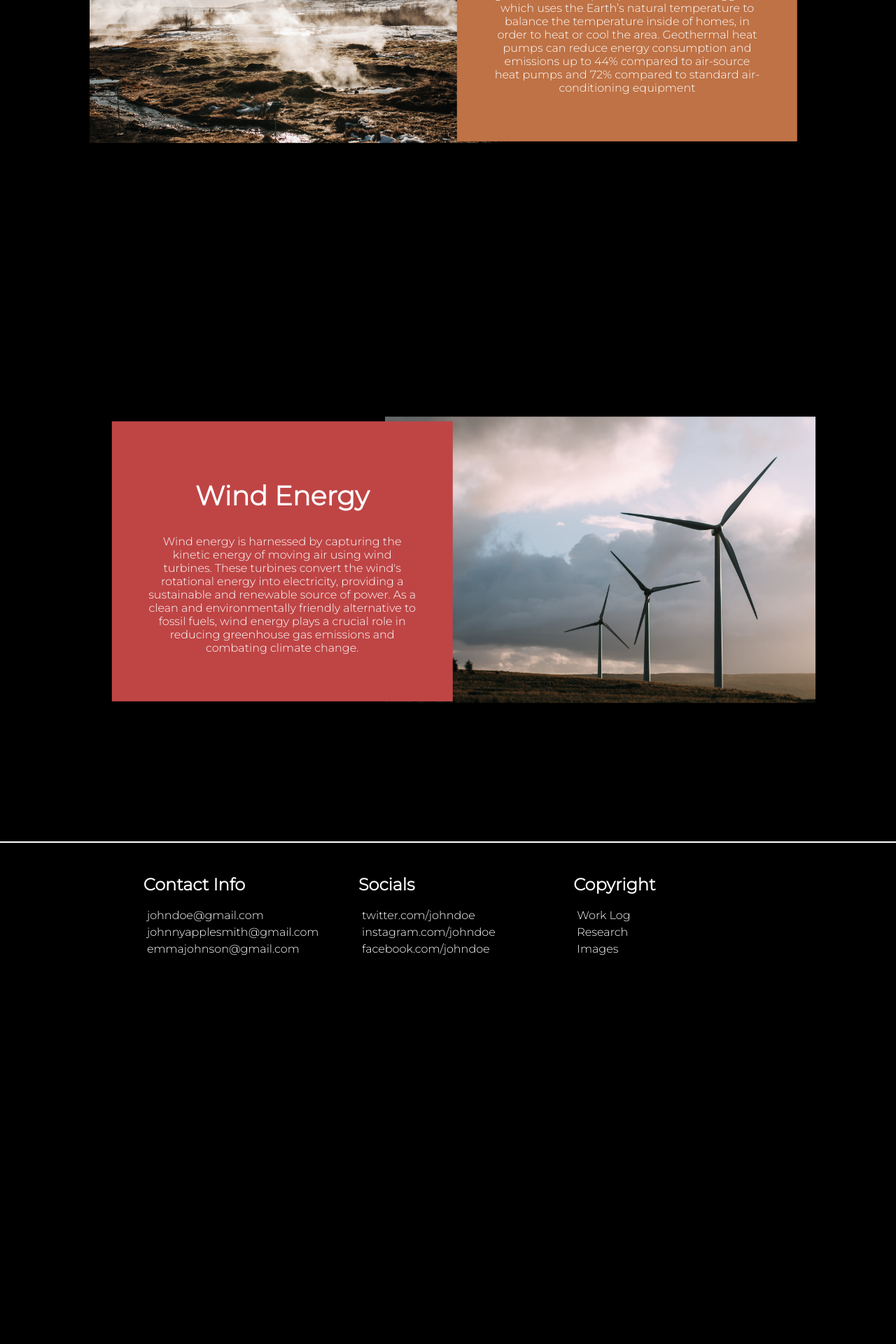
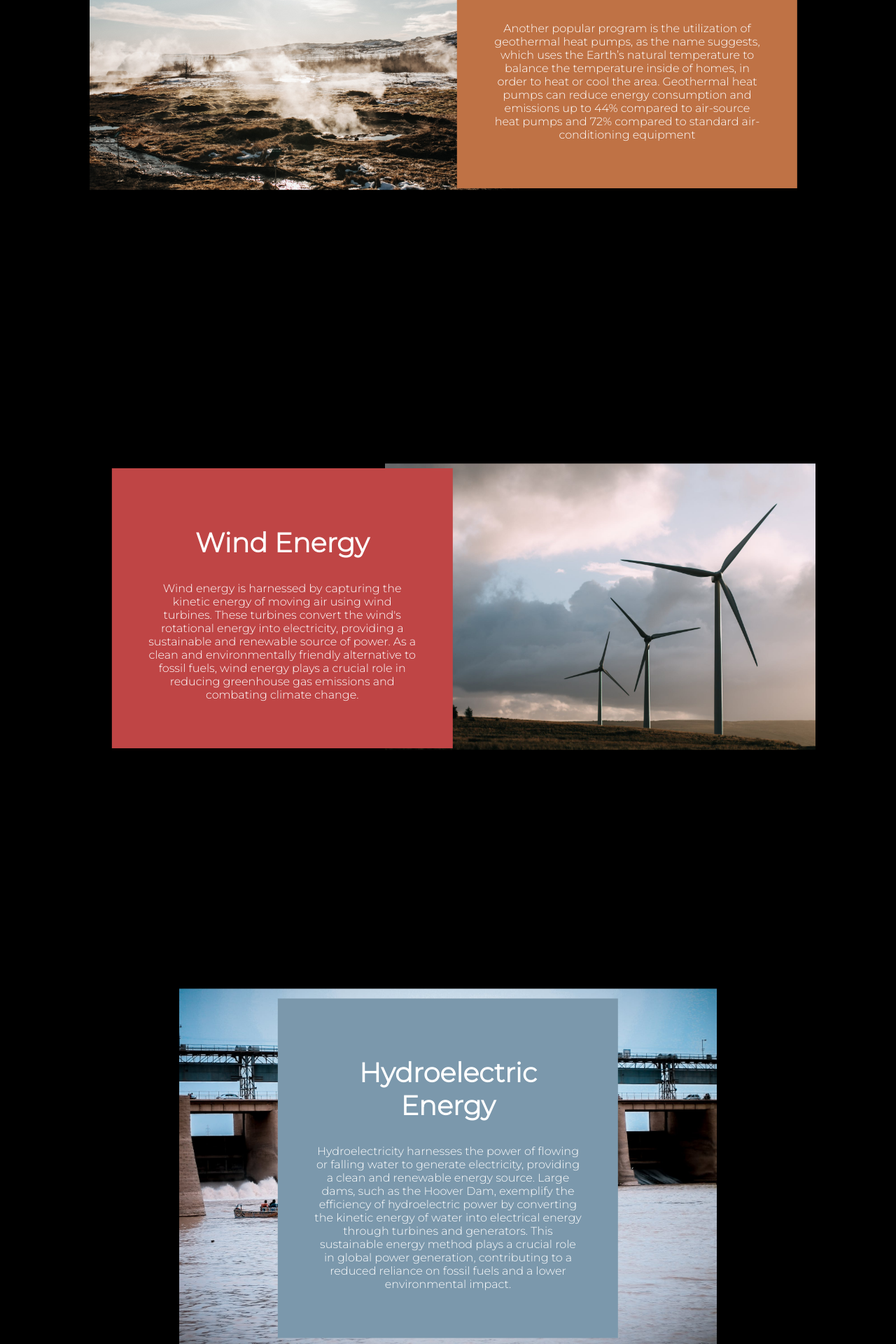
Before and after one commit to Scaledfish64/TheGreeningProject, a PHP site: page /green.html in a window 1280 px wide. Shown: the part 2289-4209 px from the top of the page at 70% size. Before the commit the page ends 3654 px from the top, so only its background shows below. Run offline with PHP 8.4, Linux system fonts and the light colour scheme; some web fonts are replaced.

Commit message:
added hydroelectric section
all content i added is chatgpt rn we need to change this later

```diff
--- a/green.html
+++ b/green.html
@@ -36,7 +36,7 @@
         <div class="flex-div">
           <h1 class="green-heading">Going Green</h1>
           <h1>
-            Different ways homeowners can convert to cleaner energy practices at
+            Different types of energy homeowners can utilize in order to use cleaner energy practices at
             home.
           </h1>
         </div>
@@ -50,12 +50,7 @@
         <div class="flex-div">
           <h1 class="impact-heading">Green Energy's Impact</h1>
           <p>
-            Lorem ipsum dolor sit amet consectetur adipisicing elit. Beatae
-            veritatis, ducimus, fugiat dignissimos ad illum provident omnis sit
-            unde voluptas voluptatibus eaque aut, ullam aperiam a cumque
-            deleniti temporibus fugit. Lorem, ipsum dolor sit amet consectetur
-            adipisicing elit. Similique recusandae iste voluptate! Excepturi,
-            cupiditate veniam dolores sit maiores hic amet.
+            Green energy, often derived from renewable sources such as solar, wind, and hydropower, plays a pivotal role in mitigating climate change by reducing carbon emissions and lessening dependence on fossil fuels. Embracing green energy not only promotes environmental sustainability but also fosters innovation, creating new job opportunities and driving economic growth. As the world seeks cleaner alternatives, green energy stands as a beacon for a more sustainable and resilient future
           </p>
         </div>
         <div class="flex-div">
@@ -63,19 +58,19 @@
             <li class="impact-li">
               <span class="impact-stat">1</span
               ><span class="stat-info">
-                Lorem ipsum dolor sit amet consectetur adipisicing elit.</span
+                Green energy minimizes greenhouse gas emissions, mitigating climate change.</span
               >
             </li>
             <li class="impact-li">
               <span class="impact-stat">2</span
               ><span class="stat-info">
-                Lorem ipsum dolor sit amet consectetur adipisicing elit.</span
+                Transitioning to green energy fosters diverse job markets, growing economies.</span
               >
             </li>
             <li class="impact-li">
               <span class="impact-stat">3</span
               ><span class="stat-info">
-                Lorem ipsum dolor sit amet consectetur adipisicing elit.</span
+                Renewable sources reduce reliance on finite fossil fuels.</span
               >
             </li>
           </ul>
@@ -143,6 +138,19 @@
         </div>
       </div>
     </section>
+    <section> <!--Wind Section-->
+      <div class="hydro-container">
+        <div class="hydro-img-div">
+          <img class="hydro-img hidden-right" src="images/pexels-ali-madad-sakhirani-1259924.jpg">
+        </div>
+        <div class="hydro-div">
+          <h1 style="font-size: 2.4em;">Hydroelectric Energy</h1>
+          <p>
+            Hydroelectricity harnesses the power of flowing or falling water to generate electricity, providing a clean and renewable energy source. Large dams, such as the Hoover Dam, exemplify the efficiency of hydroelectric power by converting the kinetic energy of water into electrical energy through turbines and generators. This sustainable energy method plays a crucial role in global power generation, contributing to a reduced reliance on fossil fuels and a lower environmental impact.</p>
+          </p>
+        </div>
+      </div>
+    </section>
     <footer>
       <div class="footer-container">
         <div class="footer-div">
--- a/index.css
+++ b/index.css
@@ -512,6 +512,38 @@ hover-underline {
   width: 120%;
 }
 
+.hydro-container{
+  margin: 0 auto;
+  height: 100vh;
+  position: relative;
+}
+
+.hydro-img-div{
+  width: 50%;
+  display: inline-block;
+  position: absolute;
+  top: 50%;
+  left: 45%;
+  transform: translate(-50%, -50%);
+}
+
+.hydro-div{
+  background-color: #7b98ac;
+  padding: 8% 4%;
+  width: 35%;
+  z-index: 10;
+  text-align: center;
+  float: right;
+  position: absolute;
+  top: 50%;
+  left: 50%;
+  transform: translate(-50%, -50%);
+}
+
+.hydro-img{
+  width: 120%;
+}
+
 /** this is for smaller laptops such as our chromebook (wasn't looking good on my laptop) **/
 @media screen and (max-width:1500px) {
   .solar-div{
@@ -523,6 +555,10 @@ hover-underline {
     padding: 4%;
   }
   .wind-div{
+    width: 30%;
+    padding: 4%;
+  }
+  .hydro-div{
     width: 30%;
     padding: 4%;
   }
```
Also changed, not shown: images/pexels-ali-madad-sakhirani-1259924.jpg (added).
